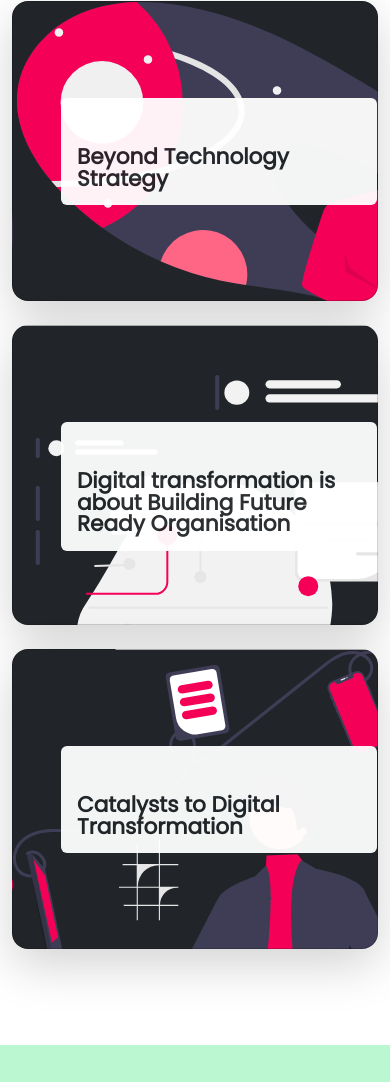
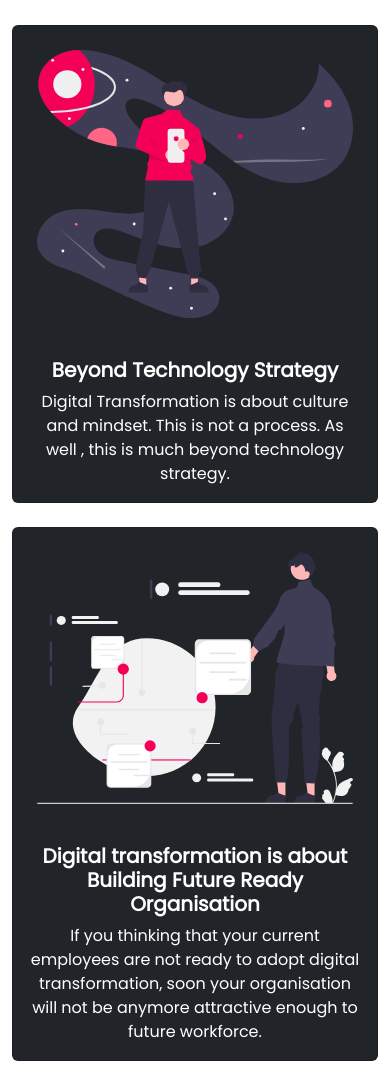
Before and after one commit to Work-Clients/kosha, a plain HTML site: page index.html in a window 390 px wide. Shown: the part 831-1913 px from the top of the page. Drawn offline with nearby package versions, Linux system fonts and the light colour scheme.

Commit message:
Add new card for mobile.

```diff
--- a/index.html
+++ b/index.html
@@ -80,7 +80,7 @@
       </div>
     </div>
 
-    <div class="container mb-5 pb-5">
+    <div class="container mb-5 pb-5 d-none d-md-block">
       <div class="row row-cols-1 row-cols-lg-3 align-items-stretch g-4">
         <div class="col">
           <div class="card card-cover overflow-hidden text-white bg-dark rounded-4 shadow-lg the-card"
@@ -138,6 +138,44 @@
                   <p class="mb-0">Fail Fast & Learn Fast Approach Diversity & Inclusiveness.</p>
                 </div>
               </div>
+            </div>
+          </div>
+        </div>
+      </div>
+    </div>
+
+    <div class="container my-5 d-block d-md-none">
+      <div class="row">
+        <div class="col-sm-12 col-md-4 mb-4">
+          <div class="card text-bg-dark">
+            <img src="img/beyond.svg" class="card-img-top p-4" alt="bey">
+            <div class="card-body text-center">
+              <h5 class="card-title fw-bold">Beyond Technology Strategy</h5>
+              <p class="card-text">Digital Transformation is about culture and mindset. This is not a process. As well , this is much
+                beyond technology strategy.</p>
+            </div>
+          </div>
+        </div>
+        <div class="col-sm-12 col-md-4 mb-4">
+          <div class="card text-bg-dark">
+            <img src="img/workforce.svg" class="card-img-top p-4" alt="bey">
+            <div class="card-body text-center">
+              <h5 class="card-title fw-bold">Digital transformation is about Building Future Ready Organisation</h5>
+              <p class="card-text">If you thinking that your current employees are not ready to adopt digital transformation, soon your
+                organisation will not be anymore attractive enough to future workforce.</p>
+            </div>
+          </div>
+        </div>
+        <div class="col-sm-12 col-md-4 mb-4">
+          <div class="card text-bg-dark">
+            <img src="img/catalyst.svg" class="card-img-top p-4" alt="bey">
+            <div class="card-body text-center">
+              <h5 class="card-title fw-bold">Catalysts to Digital Transformation</h5>
+              <p class="mb-0">Agile mindset.</p>
+                  <p class="mb-0">Speed.</p>
+                  <p class="mb-0">Product Mindset.</p>
+                  <p class="mb-0">Learning Culture.</p>
+                  <p class="mb-0">Fail Fast & Learn Fast Approach Diversity & Inclusiveness.</p>
             </div>
           </div>
         </div>
@@ -317,6 +355,7 @@
     <script src="https://cdn.jsdelivr.net/npm/bootstrap@5.2.0-beta1/dist/js/bootstrap.bundle.min.js"
       integrity="sha384-pprn3073KE6tl6bjs2QrFaJGz5/SUsLqktiwsUTF55Jfv3qYSDhgCecCxMW52nD2"
       crossorigin="anonymous"></script>
+
   </body>
 
 </html>
```
